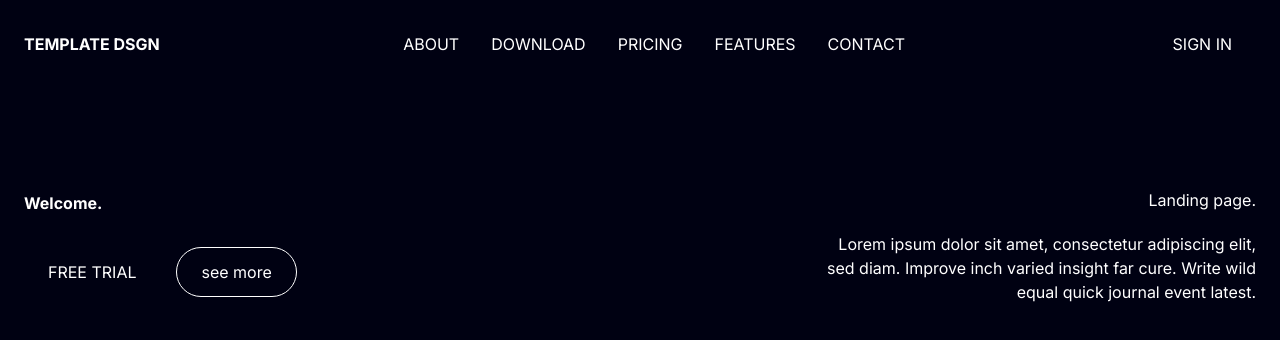
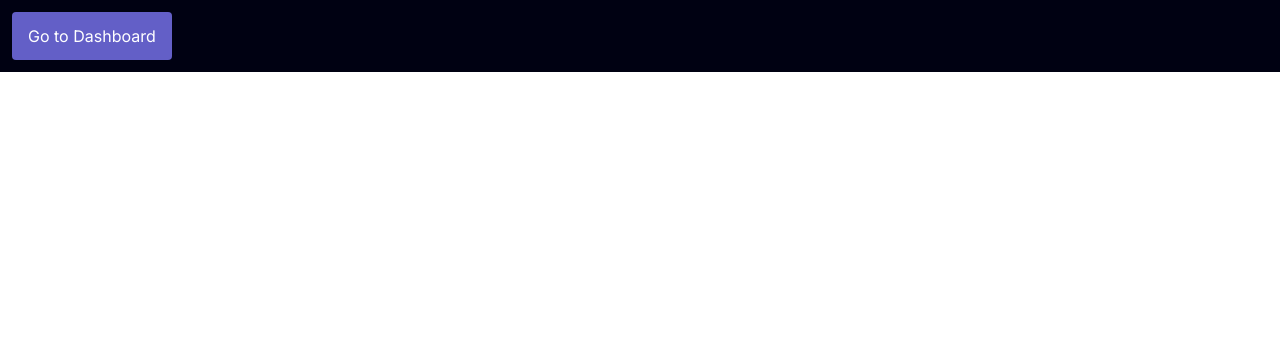
Before and after one commit to josssss07/kanban-task-management, a Next.js app: page / in a window 1280 px wide. Shown: the top 340 px of the page. Built offline with nearby package versions, Linux system fonts and the light colour scheme.

Commit message:
ok some tailwind makes sense, most does not

```diff
--- a/package.json
+++ b/package.json
@@ -25,6 +25,7 @@
     "node-pg-migrate": "^7.7.1",
     "pg": "^8.13.1",
     "postcss-loader": "^8.1.1",
+    "prisma": "^6.2.1",
     "react": "^18",
     "react-dom": "^18",
     "tailwind-merge": "^2.3.0"
--- /dev/null
+++ b/src/app/Components/Navbar/navbar.jsx
@@ -0,0 +1,75 @@
+import React from 'react';
+import { Menu, X } from 'lucide-react';
+
+const Navbar2 = () => {
+  const [isOpen, setIsOpen] = React.useState(false);
+
+  const menuItems = [
+    { title: 'Home', path: '/' },
+    { title: 'About', path: '/about' },
+    { title: 'Services', path: '/services' },
+    { title: 'Contact', path: '/contact' },
+  ];
+
+  return (
+    <nav className="bg-white shadow-lg">
+      <div className="max-w-6xl mx-auto px-4">
+        <div className="flex justify-between items-center h-16">
+          {/* Logo */}
+          <div className="flex-shrink-0">
+            <a href="/" className="text-2xl font-bold text-gray-800">
+              Logo
+            </a>
+          </div>
+
+          {/* Desktop Menu */}
+          <div className="hidden md:flex space-x-8">
+            {menuItems.map((item) => (
+              <a
+                key={item.title}
+                href={item.path}
+                className="text-gray-600 hover:text-gray-900 px-3 py-2 rounded-md text-sm font-medium"
+              >
+                {item.title}
+              </a>
+            ))}
+          </div>
+
+          {/* Mobile Menu Button */}
+          <div className="md:hidden">
+            <button
+              onClick={() => setIsOpen(!isOpen)}
+              className="text-gray-600 hover:text-gray-900 focus:outline-none"
+            >
+              {isOpen ? (
+                <X className="h-6 w-6" />
+              ) : (
+                <Menu className="h-6 w-6" />
+              )}
+            </button>
+          </div>
+        </div>
+
+        {/* Mobile Menu */}
+        {isOpen && (
+          <div className="md:hidden">
+            <div className="px-2 pt-2 pb-3 space-y-1 sm:px-3">
+              {menuItems.map((item) => (
+                <a
+                  key={item.title}
+                  href={item.path}
+                  className="block text-gray-600 hover:text-gray-900 hover:bg-gray-50 px-3 py-2 rounded-md text-base font-medium"
+                  onClick={() => setIsOpen(false)}
+                >
+                  {item.title}
+                </a>
+              ))}
+            </div>
+          </div>
+        )}
+      </div>
+    </nav>
+  );
+};
+
+export default Navbar2;
--- a/src/app/Landing_page/Landing.jsx
+++ b/src/app/Landing_page/Landing.jsx
@@ -1,81 +1,38 @@
 'use client';
 
-import { useState } from 'react';
-import { Search, Menu } from 'lucide-react';
+import { useRouter } from 'next/navigation';
 
 export default function LandingPage() {
-  const [searchQuery, setSearchQuery] = useState('');
+  const router = useRouter();
+
+  const handleRedirect = () => {
+    router.push('/#');
+  };
 
   return (
-    <div className="min-h-screen bg-black text-white">
-      {/* Navigation */}
-      <nav className="flex items-center justify-between p-6">
-        <div className="flex items-center">
-          <div className="text-2xl font-bold">TEMPLATE DSGN</div>
-        </div>
+    <div className='bg-black h-full w-full p-3'>
+      <button
+        onClick={handleRedirect}
+        className='px-4 py-3 bg-main-purple text-white rounded hover:bg-main-purple-hover'
+      >
+        Go to Dashboard
+      </button>
 
-        <div className="hidden md:flex items-center space-x-8">
-          <a href="#" className="hover:text-purple-400">ABOUT</a>
-          <a href="#" className="hover:text-purple-400">DOWNLOAD</a>
-          <a href="#" className="hover:text-purple-400">PRICING</a>
-          <a href="#" className="hover:text-purple-400">FEATURES</a>
-          <a href="#" className="hover:text-purple-400">CONTACT</a>
-        </div>
+    </div>
 
-        <div className="flex items-center space-x-4">
-          <button className="bg-purple-600 px-6 py-2 rounded-full hover:bg-purple-700 transition-colors">
-            SIGN IN
-          </button>
-          <button className="md:hidden">
-            <Menu size={24} />
-          </button>
-        </div>
-      </nav>
-
-      {/* Hero Section */}
-      <main className="relative px-6 py-16 md:py-24 max-w-7xl mx-auto">
-        <div className="grid md:grid-cols-2 gap-12 items-center">
-          {/* Left Column */}
-          <div className="space-y-8">
-            <h1 className="text-6xl md:text-8xl font-bold">
-              Welcome.
-            </h1>
-
-
-
-            {/* Buttons */}
-            <div className="flex space-x-4">
-              <button className="bg-blue-500 px-6 py-3 rounded-full hover:bg-blue-600 transition-colors">
-                FREE TRIAL
-              </button>
-              <button className="px-6 py-3 rounded-full border border-gray-700 hover:border-purple-500 transition-colors">
-                see more
-              </button>
-            </div>
-          </div>
-
-          {/* Right Column */}
-          <div className="relative">
-            <div className="text-right space-y-4">
-              <div className="flex items-center justify-end space-x-2">
-                <div className="w-8 h-8 rounded-full bg-purple-600"></div>
-                <h2 className="text-2xl">Landing page.</h2>
-              </div>
-              <p className="text-gray-400 max-w-md ml-auto">
-                Lorem ipsum dolor sit amet, consectetur adipiscing elit,
-                sed diam. Improve inch varied insight far cure.
-                Write wild equal quick journal event latest.
-              </p>
-            </div>
-
-            {/* Decorative Elements */}
-            <div className="absolute inset-0 -z-10 overflow-hidden">
-              <div className="absolute right-0 top-0 w-[600px] h-[600px] bg-gradient-to-r from-purple-900/20 to-blue-900/20 blur-3xl rounded-full transform translate-x-1/2 -translate-y-1/2"></div>
-              <div className="absolute right-20 bottom-20 w-[400px] h-[400px] bg-gradient-to-r from-blue-900/20 to-purple-900/20 blur-3xl rounded-full"></div>
-            </div>
-          </div>
-        </div>
-      </main>
-    </div>
+    // <div className="bg-gradient-to-b from-gray-900 to-black min-h-screen text-red">
+    //   <nav className="p-10 flex items-center justify-between">
+    //     <div className="text-xl font-bold">Navbar goes here (make this a component)</div>
+    //     <button
+    //       onClick={handleRedirect}
+    //       className="flex items-center px-6 py-3 text-white font-semibold text-sm uppercase tracking-wide rounded-full shadow-lg hover:from-purple-600 hover:to-blue-500 hover:scale-105 transition-all duration-300 ease-in-out"
+    //     >
+    //       Go to Dashboard
+    //     </button>
+    //   </nav>
+    //   <div className="flex items-center justify-center">
+    //     <h1 className="text-4xl font-extrabold text-gray-200">Kanban</h1>
+    //   </div>
+    // </div>
   );
 }
--- a/src/app/globals.css
+++ b/src/app/globals.css
@@ -35,8 +35,8 @@ body {
     text-wrap: balance;
   }
 }  */
-
-::-webkit-scrollbar{
+/* OLD COLOR SCHEME */
+/* ::-webkit-scrollbar{
   width: 5px;
 }
 ::-webkit-scrollbar-track{
@@ -70,10 +70,81 @@ body {
 
 }
 
-body{
-  background: var(--color-background);
-  color: var(--color-text);
-}
 [data-radix-focus-scope] {
   pointer-events: auto;
+} */
+
+
+
+
+/* NEW SCHEME TO TRY TO FIX EVERYTHING  */
+@tailwind base;
+@tailwind components;
+@tailwind utilities;
+
+@import url('https://fonts.googleapis.com/css2?family=Plus+Jakarta+Sans:ital,wght@0,200..800;1,200..800&display=swap');
+
+/* Root Variables */
+:root {
+  --foreground-rgb: 0, 0, 0;
+  --background-start-rgb: 214, 219, 220;
+  --background-end-rgb: 255, 255, 255;
+
+  --color-prefer: "light";
+  --color-text: rgb(0, 0, 0);
+  --color-background: rgb(255, 255, 255); /* Light mode */
+  --color-dialog: rgb(255, 255, 255);
+  --color-backgroundlighter: rgb(244, 247, 253);
+  --color-lineborder: rgb(228, 235, 250);
+  --color-lineinput: rgb(131, 144, 164);
 }
+
+@media (prefers-color-scheme: dark) {
+  :root {
+    --foreground-rgb: 255, 255, 255;
+    --background-start-rgb: 0, 0, 0;
+    --background-end-rgb: 0, 0, 0;
+
+    --color-prefer: "dark";
+    --color-text: rgb(255, 255, 255); /* Dark mode */
+    --color-background: rgb(0, 0, 0);
+    --color-dialog: rgb(43, 44, 55);
+    --color-backgroundlighter: rgb(32, 33, 44);
+    --color-lineborder: rgb(62, 63, 76);
+    --color-lineinput: rgb(130, 143, 163);
+  }
+}
+
+/* Body Styling */
+body {
+  color: var(--color-text);
+  background: var(--color-background);
+
+  /* Optional: Add a gradient background */
+  background: linear-gradient(
+    to bottom,
+    transparent,
+    rgb(var(--background-end-rgb))
+  ) rgb(var(--background-start-rgb));
+}
+
+/* Scrollbar Styling */
+::-webkit-scrollbar {
+  width: 5px;
+}
+
+::-webkit-scrollbar-track {
+  background: transparent;
+}
+
+::-webkit-scrollbar-thumb {
+  background: var(--color-lineinput);
+  border-radius: 25px;
+}
+
+/* Text Balance Utility */
+@layer utilities {
+  .text-balance {
+    text-wrap: balance;
+  }
+}
--- a/src/app/layout.jsx
+++ b/src/app/layout.jsx
@@ -10,14 +10,13 @@ export const metadata = {
   description: "Generated by create next app",
 };
 
-
 export default function RootLayout({ children }) {
   return (
-    <html lang="en" className="min-h-full p-0 m-0 box-border">
+    <html lang="en" className="min-h-full p-0 m-0 box-border custom-root-layout">
       <body
-        className={`${inter.className} box-border font-sans h-full p-0 m-0 text-[var(--color-text)] bg-[var(--color-dialog)]  overflow-y-hidden`}
+        className={`${inter.className} box-border font-sans h-full p-0 m-0 text-[var(--color-text)] bg-[var(--color-dialog)] overflow-y-hidden`}
       >
-          {children}
+        {children}
       </body>
     </html>
   );
--- a/src/app/page.jsx
+++ b/src/app/page.jsx
@@ -1,6 +1,11 @@
 import LandingPage from "./Landing_page/Landing";
 
 export default  async function Home() {
+    return (
+        <div>
+            <LandingPage/>
+        </div>
+    );
 //   const taskObject = [
 //     {
 //         Currentstatus: "ToDo",
@@ -31,10 +36,6 @@ export default  async function Home() {
 //             }
 //         ]
 //     }];
-return (
-    <div>
-        <LandingPage/>
-    </div>
-);
+
 
 }
```
Also changed, not shown: 2 other files (tests, documents, lock files or other folders).
